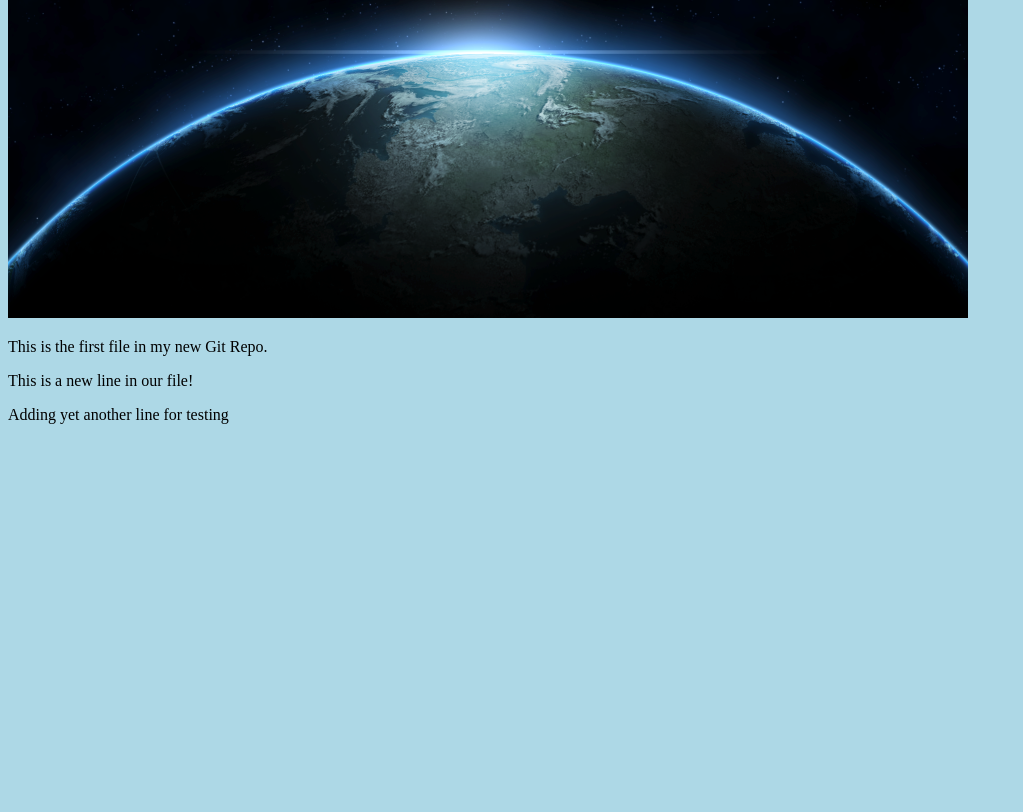
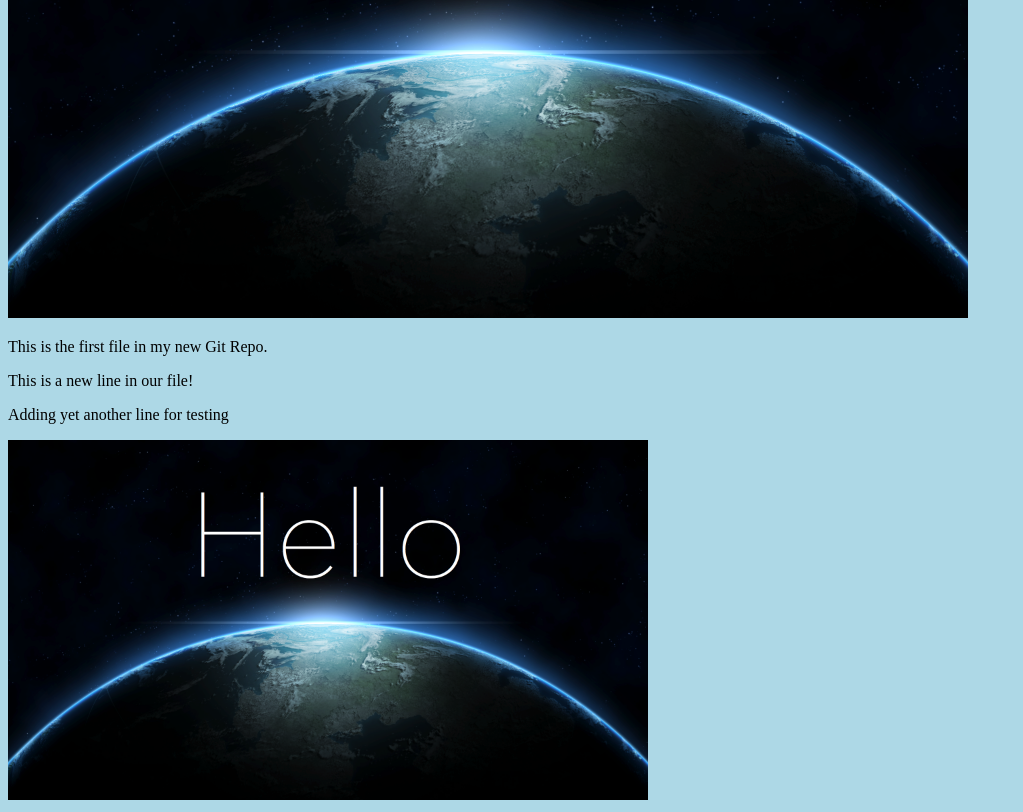
Before and after one commit to SouradeepSil/hello-world, a plain HTML site: page index.html in a window 1280 px wide. Shown: the part 302-1114 px from the top of the page, without its empty margins (0-1023 px from the left). Before the commit the page ends 800 px from the top, so only its background shows below. Drawn offline with Linux system fonts and the light colour scheme.

Commit message:
Added another image

```diff
--- a/index.html
+++ b/index.html
@@ -11,5 +11,6 @@
         <p>This is the first file in my new Git Repo.</p>
         <p>This is a new line in our file!</p>
         <p>Adding yet another line for testing</p>
+        <div><img src="img_hello_world.png" alt="Hello Git" style="width:100%;max-width:640px"></div>
     </body>
 </html>
```
Also changed, not shown: github_PNG40.png (added).
